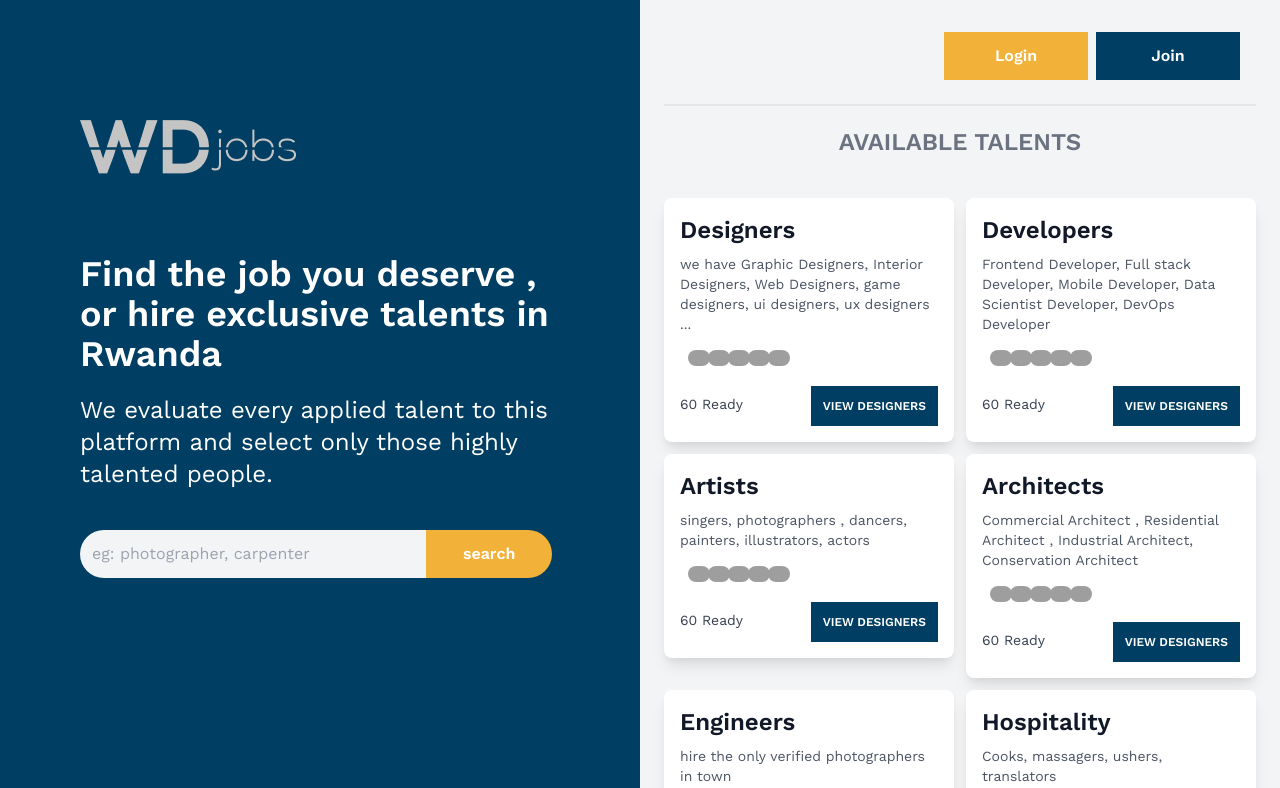
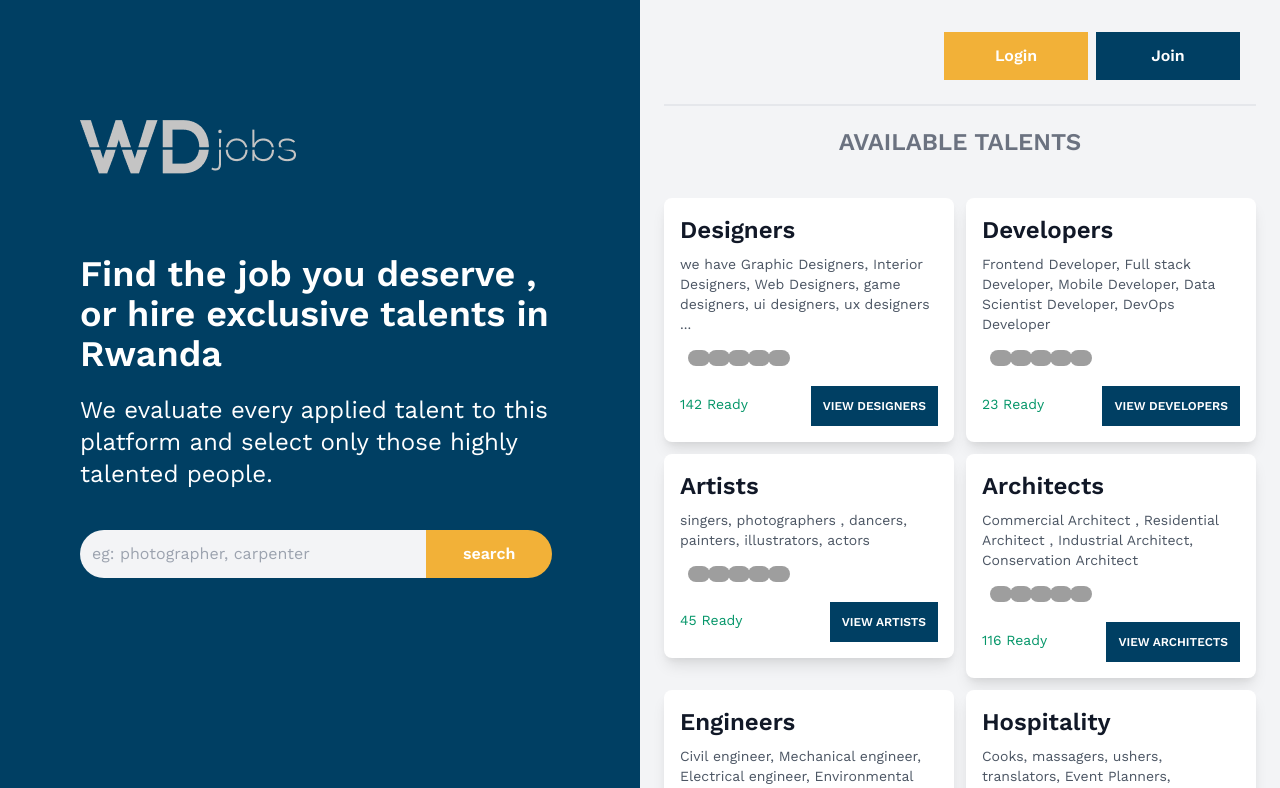
Before and after one commit to EDMONDGIHOZO/dwjobs-web, a React (Create React App) app: page / in a window 1280 px wide. Shown: the top 788 px of the page. Built offline with nearby package versions, Linux system fonts and the light colour scheme; grey boxes are pictures that could not be loaded.

Commit message:
tweaks on talent card

```diff
--- a/src/components/card/talentCard.js
+++ b/src/components/card/talentCard.js
@@ -3,6 +3,10 @@ import Pavatar from "../avatar/pictureAvatar";
 
 const TalentCard = (props) => {
   const { title, description } = props;
+
+  const getRandom = (max) => {
+    return Math.floor(Math.random() * max);
+  };
 
   return (
     <div className="py-2 md:p-0 max-h-72">
@@ -20,11 +24,11 @@ const TalentCard = (props) => {
             {/* end of avatar */}
           </div>
           <div className="flex item-center justify-between mt-3">
-            <h1 className="text-gray-700 font-regular text-sm py-2">
-              60 Ready
+            <h1 className="text-gray-700 font-regular text-sm py-2 text-green-600">
+              {getRandom(200)} Ready
             </h1>
             <button className="p-3 bg-primary text-white text-xs font-bold uppercase hover:bg-secondary">
-              View designers
+              View {title}
             </button>
           </div>
         </div>
--- a/src/pages/Homepage/index.jsx
+++ b/src/pages/Homepage/index.jsx
@@ -78,11 +78,15 @@ const Homepage = () => {
               />
               <TalentCard
                 title={"Engineers"}
-                description={"hire the only verified photographers in town"}
+                description={
+                  "Civil engineer, Mechanical engineer, Electrical engineer, Environmental engineer."
+                }
               />
               <TalentCard
                 title={"Hospitality"}
-                description={"Cooks, massagers, ushers, translators"}
+                description={
+                  "Cooks, massagers, ushers, translators, Event Planners, Housekeeper"
+                }
               />
             </div>
           </div>
```
